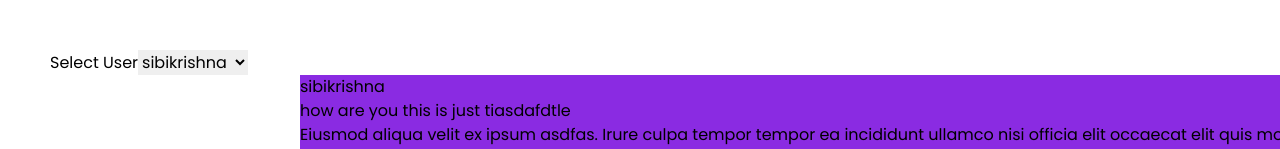
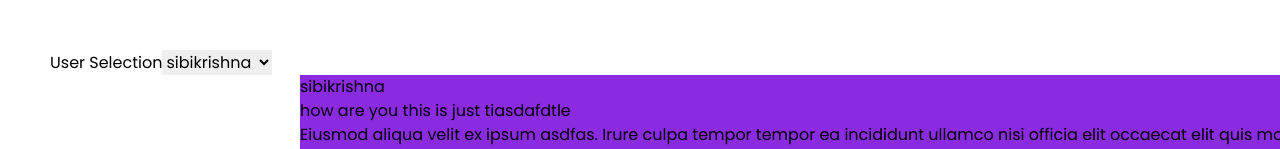
Before and after one commit to Yuslash/documentation-p1t2, a React (Vite) app: page /edit in a window 1280 px wide. Shown: the top 149 px of the page. Built offline with nearby package versions, Linux system fonts and the light colour scheme.

Commit message:
changed the name of the header

```diff
--- a/src/Components/DropdownMenu.jsx
+++ b/src/Components/DropdownMenu.jsx
@@ -4,11 +4,11 @@
     return (
         <div className='p-4'>
             <label htmlFor='blog-select' className='block mb-2 text-white'>
-                Select User
+                User Selection
             </label>
             <select
                 id='blog-select'
-                className='w-full p-2 border rounded'
+                className='w-full p-2 border rounded bg-transparent border-transparent text-cyan-500'
                 value={selectedName}
                 onChange={(e) => onSelect(e.target.value)}
             >
```
